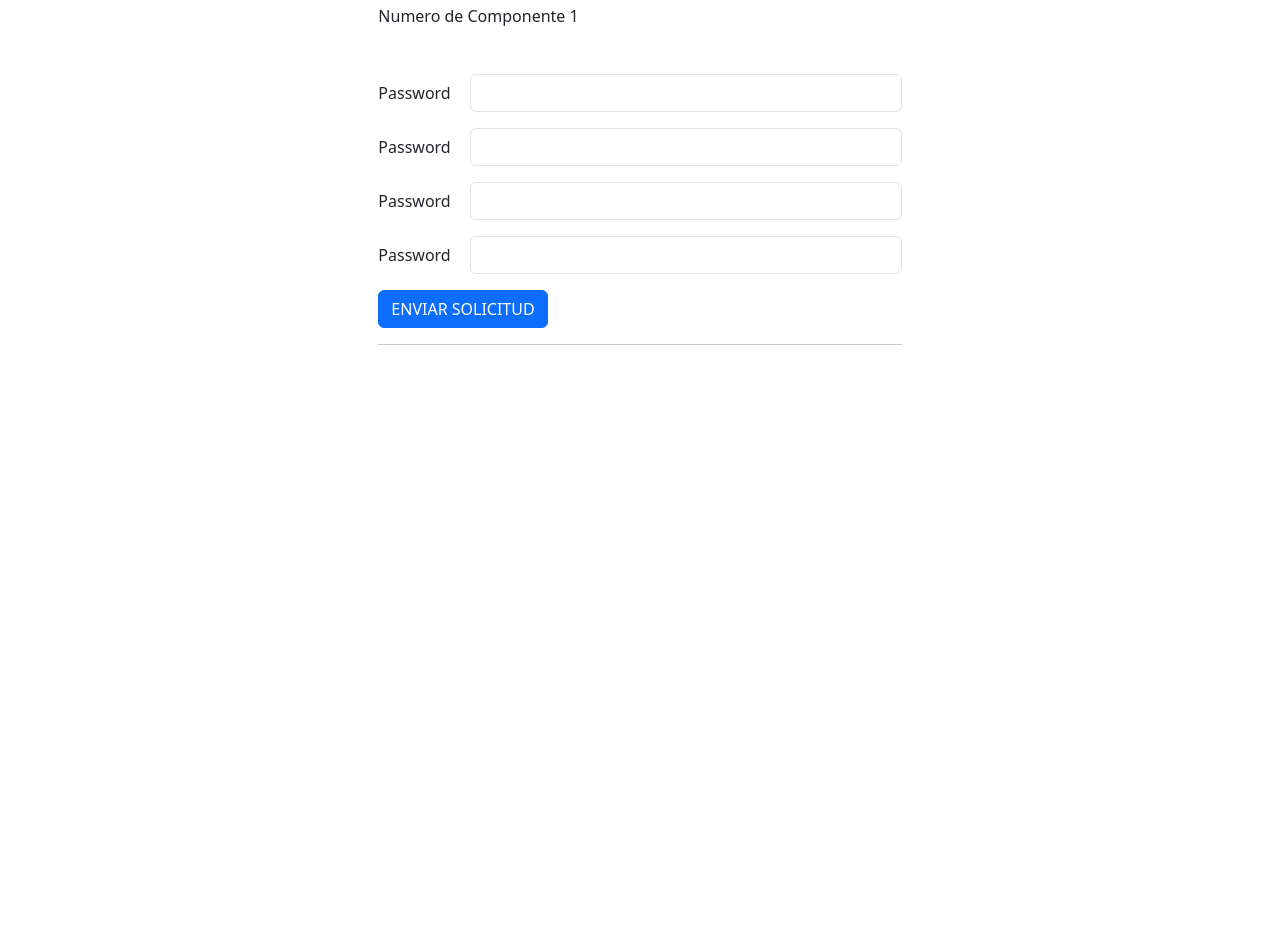
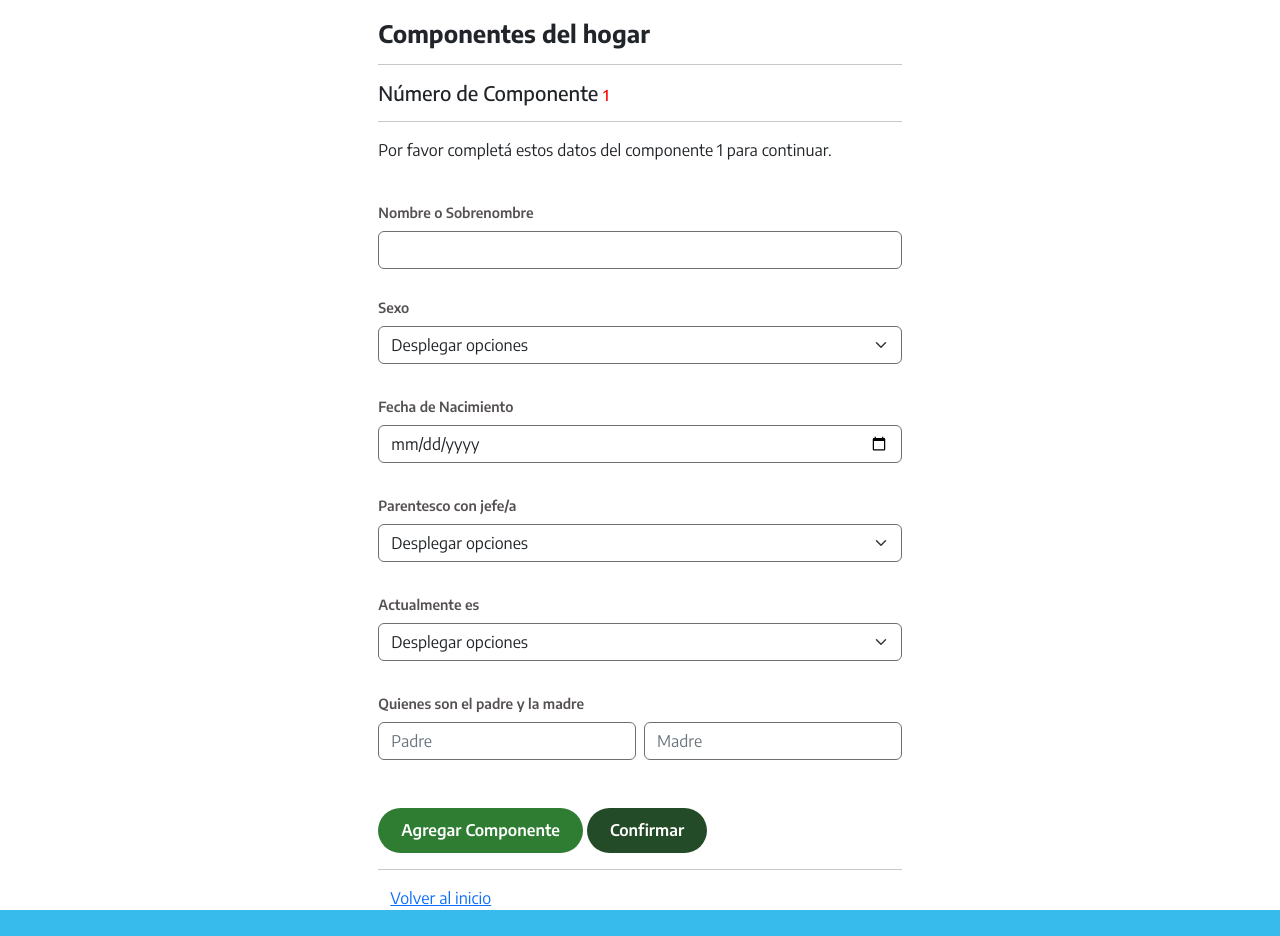
Before and after one commit to Nicolas-Mazziotti/fomentar-front, a website: page index.html in a window 1280 px wide. Shown: the part 103-1039 px from the top of the page. Before the commit the page ends 800 px from the top, so only its background shows below. Drawn offline with nearby package versions, Linux system fonts and the light colour scheme.

Commit message:
Agrego formulario y estilos

```diff
--- a/index.html
+++ b/index.html
@@ -5,85 +5,134 @@
     <meta http-equiv="X-UA-Compatible" content="IE=edge">
     <meta name="viewport" content="width=device-width, initial-scale=1.0">
     <title>Estadisticas Regionales - Login</title>
-    <link href="../Content/styles.css" rel="stylesheet" />
+    <!--CDN Bootstrap css-->
+    <link href="https://cdn.jsdelivr.net/npm/bootstrap@5.2.3/dist/css/bootstrap.min.css" rel="stylesheet" integrity="sha384-rbsA2VBKQhggwzxH7pPCaAqO46MgnOM80zW1RWuH61DGLwZJEdK2Kadq2F9CUG65" crossorigin="anonymous">
+    <link rel="stylesheet" href="./styles.css">
     <link type="text/css" rel="stylesheet" href="https://fonts.googleapis.com/css2?family=Encode+Sans:wght@100;200;300;400;500;600;700;800;900&amp;display=swap" media="all" />
-    <!--CDN Bootstrap css-->
-    <link href="https://cdn.jsdelivr.net/npm/bootstrap@5.3.0-alpha1/dist/css/bootstrap.min.css" rel="stylesheet" integrity="sha384-GLhlTQ8iRABdZLl6O3oVMWSktQOp6b7In1Zl3/Jr59b6EGGoI1aFkw7cmDA6j6gD" crossorigin="anonymous"/>
+
 </head>
 <body>
         <!--HEADER-->
-    <!-- <nav class="navbar navbar-expand-lg navbar-container">
+        <nav class="navbar navbar-expand-lg navbar-container">
             <div class="container-fluid">
             <a class="navbar-brand" href="../index.html">
             <img src="../imagenes/logoMinisterio.png" alt="Logo" width="220" height="70" class="d-inline-block align-text-top img-logo">
             </a>
 
             </div>
-    </nav> -->
+        </nav>
 
         <!--MAIN-->
 
-    <div class="container-fluid main-container-registracion mt-5 mb-3">
+        <div class="container-fluid main-container-registracion mt-4 mb-3">
           <div class="col-md-5 mx-auto">
-            <form id="form">
-                <h4>COMPONENTES DEL HOGAR</h4>
+              <form id="form-registracion">
+                  <h4>Componentes del hogar</h4>
                   <hr>
-                <h6 class="mb-5">Numero de Componente <span>1</span></h6>
-                <div class="mb-3 row">
-                    <label for="inputComponente" class="col-sm-2 col-form-label">Password</label>
-                    <div class="col-sm-10">
-                      <input type="password" class="form-control" id="inputPassword">
-                      <span class="visually-hidden" id="notificacion-email">Escribe un correo electronico válido</span>
+                  <h5>Número de Componente <span>1</span></h5>
+                  <hr>
+                  <p>Por favor completá estos datos del componente 1 para continuar.</p>
+                  <div class="mb-1">
+                      <label for="nombre" class="form-label">Nombre o Sobrenombre</label>
+                      <input type="text" class="form-control" name="nombre" id="input-nombre"required>
+                       <span class="visually-hidden" id="notificacion-nombre">Escribe un nombre valido solo letras</span>
                   </div>
+
+                  <div class="mb-2">
+                    <label for="provincia" class="form-label">Sexo</label>
+                    <select class="form-select form-control" aria-label="Default select example" name="provincia" id="input-provincia">
+                        <option selected>Desplegar opciones</option>
+                            <option value="1">Masculino</option>
+                            <option value="2">Femenino</option>
+                      </select>
+                      <span class="visually-hidden" id="notificacion-provincia">Elige una opcion válida</span>
                 </div>
-                <div class="mb-3 row">
-                    <label for="inputComponente" class="col-sm-2 col-form-label">Password</label>
-                    <div class="col-sm-10">
-                      <input type="password" class="form-control" id="inputPassword">
-                      <span class="visually-hidden" id="notificacion-email">Escribe un correo electronico válido</span>
-                    </div>
-                </div>
-                <div class="mb-3 row">
-                    <label for="inputComponente" class="col-sm-2 col-form-label">Password</label>
-                    <div class="col-sm-10">
-                      <input type="password" class="form-control" id="inputPassword">
-                      <span class="visually-hidden" id="notificacion-email">Escribe un correo electronico válido</span>
-                    </div>
-                </div>
-                <div class="mb-3 row">
-                    <label for="inputComponente" class="col-sm-2 col-form-label">Password</label>
-                    <div class="col-sm-10">
-                      <input type="password" class="form-control" id="inputPassword">
-                      <span class="visually-hidden" id="notificacion-email">Escribe un correo electronico válido</span>
-                    </div>
-                </div>
-                <!-- <div class="mb-3">
+
+                <div class="mb-2">
                     <label for="nacimiento" class="form-label">Fecha de Nacimiento</label>
-                    <input type="date" class="form-control" name="nacimiento" id="input-nacimiento">
+                    <input type="date" class="form-control" name="nacimiento" id="input-nacimiento" >
                     <span class="visually-hidden" id="notificacion-nacimiento">Escribe una fecha válida</span>
                 </div>
-                <div class="mb-3">
-                    <label for="organismo" class="form-label">Organismo</label>
-                    <input type="text" class="form-control" name="organismo" id="input-organismo">
+                <div class="mb-2">
+                    <label for="provincia" class="form-label">Parentesco con jefe/a</label>
+                    <select class="form-select form-control" aria-label="Default select example" name="provincia" id="input-provincia">
+                        <option selected>Desplegar opciones</option>
+                            <option value="1">Jefe/a</option>
+                            <option value="2">Cónyuge/pareja</option>
+                            <option value="2">Hijo/a</option>
+                            <option value="2">Hijastro/a</option>
+                            <option value="2">Yerno o nuera</option>
+                            <option value="2">Nieto/a</option>
+                            <option value="2">Padre/madre/suegro/a</option>
+                            <option value="2">Hermano/a</option>
+                            <option value="2">Cuñado/a</option>
+                            <option value="2">Sobrino/a</option>
+                            <option value="2">Abuelo/a</option>
+                            <option value="2">Otro/a familiar</option>
+                            <option value="2">Servicio doméstico y sus familiares</option>
+                            <option value="2">Otro/a no familiar</option>
+
+                      </select>
+                      <span class="visually-hidden" id="notificacion-provincia">Elige una opcion válida</span>
+                </div>
+                <div class="mb-2">
+                    <label for="provincia" class="form-label">Actualmente es</label>
+                    <select class="form-select form-control" aria-label="Default select example" name="provincia" id="input-provincia">
+                        <option selected>Desplegar opciones</option>
+                            <option value="1">Unido/a</option>
+                            <option value="2">Casado/a</option>
+                            <option value="2">Separado/a de unión</option>
+                            <option value="2">Viudo/a de unión</option>
+                            <option value="2">Separado/a de matrimonio</option>
+                            <option value="2">Viudo/a de matrimonio</option>
+                            <option value="2">Soltero/a, nunca casado/a ni unido/a</option>
+                      </select>
+                      <span class="visually-hidden" id="notificacion-provincia">Elige una opcion válida</span>
+                </div>
+
+                  <div class="mb-5">
+                      <label for="organismo" class="form-label">Quienes son el padre y la madre</label>
+                      <div class="d-flex gap-2">
+                        <input type="text" class="form-control" name="organismo" id="input-organismo" placeholder="Padre">
+                      <input type="text" class="form-control" name="" id="" placeholder="Madre">
+                      </div>
+
                       <span class="visually-hidden" id="notificacion-organismo">Escribe un organismo válido</span>
-                </div> -->
-                <button type="submit" class="m-auto btn-ingresar btn btn-primary">ENVIAR SOLICITUD</button>
-                <hr>
+                  </div>
+                  <div class="just">
+                    <button type="submit" class="m-auto btn-agregar">Agregar Componente</button>
+                    <button type="submit" class="m-auto btn-confirmar">Confirmar</button>
+                  </div>
+
+
                   <p class="text-success" id="registracion"></p>
           </div>
           </form>
       </div>
+      <div class="container-fluid">
+          <div class="col-md-5 mx-auto">
+              <hr>
+          </div>
+      </div>
+      <div class="container-fluid">
+          <div class="col-md-5 mx-auto d-flex row">
+              <a href="../index.html">Volver al inicio</a>
+          </div>
+      </div>
+
 
         <!--FOOTER-->
 
-    <!-- <div class="container-fluid footer-container">
+        <div class="container-fluid footer-container">
             <div class="row">
                 <div class="col-md-12">
-                <img src="../imagenes/imagen-footer.svg" alt="Logo" width="220" height="70" class="img-footer" />
+                    <img src="../imagenes/imagen-footer.svg" alt="Logo" width="220" height="70" class="img-footer"/>
                 </div>
             </div>
-    </div> -->
-    <script src="https://cdn.jsdelivr.net/npm/bootstrap@5.3.0-alpha1/dist/js/bootstrap.bundle.min.js" integrity="sha384-w76AqPfDkMBDXo30jS1Sgez6pr3x5MlQ1ZAGC+nuZB+EYdgRZgiwxhTBTkF7CXvN" crossorigin="anonymous"></script>
+        </div>
+
     <script src="script.js"></script>
+    <script src="https://cdn.jsdelivr.net/npm/@popperjs/core@2.11.6/dist/umd/popper.min.js" integrity="sha384-oBqDVmMz9ATKxIep9tiCxS/Z9fNfEXiDAYTujMAeBAsjFuCZSmKbSSUnQlmh/jp3" crossorigin="anonymous"></script>
+    <script src="https://cdn.jsdelivr.net/npm/bootstrap@5.2.3/dist/js/bootstrap.min.js" integrity="sha384-cuYeSxntonz0PPNlHhBs68uyIAVpIIOZZ5JqeqvYYIcEL727kskC66kF92t6Xl2V" crossorigin="anonymous"></script>
 </body>
 </html>
--- /dev/null
+++ b/styles.css
@@ -0,0 +1,147 @@
+*{
+    margin: 0;
+    padding: 0;
+    box-sizing: border-box;
+    font-family: 'Encode Sans',Arial, sans-serif;;
+}
+
+/* INDEX */
+/* Header */
+
+.navbar-container{
+    background-color: #37bbed;
+}
+
+.btn-inicio{
+    border: 3px solid rgba(0,0,0,0);
+    background-color: #fff;
+    border-radius: 30px;
+    font-size: 16px;
+    color: #0072bb;
+    text-decoration: none;
+    padding: 8px 15px;
+    font-weight: 600;
+
+}
+
+.btn-inicio:hover{
+    color: black;
+}
+
+/*Main*/
+
+.header-container{
+    height: calc(100vh - 236px)
+}
+
+.main-container h4 {
+    font-size: 1.5rem;
+    font-weight: 700;
+}
+
+/*Footer*/
+.footer-container{
+    background-color: #37bbed;
+    height: 150px;
+}
+
+.img-footer{
+    margin-top: 2rem;
+}
+
+
+/*LOGIN*/
+/* HEADER */
+
+.main-container .form-control{
+    border-color:none;
+}
+
+.main-container .form-label{
+    color: #707070;
+    font-weight: 600;
+    font-size: 14px;
+    margin-top: 1.5rem;
+
+}
+
+.btn-agregar{
+    border: 3px solid rgba(0,0,0,0);
+    font-size: 16px;
+    font-weight: 600;
+    margin-bottom: 10px;
+    padding: 8px 20px;
+    text-transform: inherit;
+    vertical-align: top;
+    white-space: normal;
+    word-break: initial;
+    text-decoration: none;
+    letter-spacing: inherit;
+    border-radius: 30px;
+    line-height: 1.42857143;
+    background-color:  #2e7d33;
+    color: #fff;
+}
+
+.btn-agregar:hover{
+    background-color: #306634;
+}
+
+.btn-confirmar{
+    border: 3px solid rgba(0,0,0,0);
+    font-size: 16px;
+    font-weight: 600;
+    margin-bottom: 10px;
+    padding: 8px 20px;
+    text-transform: inherit;
+    vertical-align: top;
+    white-space: normal;
+    word-break: initial;
+    text-decoration: none;
+    letter-spacing: inherit;
+    border-radius: 30px;
+    line-height: 1.42857143;
+    background-color:  #244b27;
+    color: #fff;
+}
+
+.btn-confirmar:hover{
+    background-color:  #2e7d33;
+}
+
+
+/*REGISTRACION*/
+
+
+
+.main-container-registracion h4{
+        font-size: 1.5rem;
+        font-weight: 700;
+}
+
+.main-container-registracion .form-label{
+    color: #7c7b7b;
+    font-weight: 600;
+    font-size: 14px;
+    margin-top: 1.5rem;
+}
+
+.main-container-registracion .form-control {
+    border-color:rgb(112, 110, 110) ;
+}
+
+.main-container-registracion textarea {
+    resize: none;
+}
+
+#form-registracion label {
+    color: rgb(87, 82, 82);
+}
+
+
+/*Clases para los input en validación*/
+
+.main-container-registracion span{
+    font-size: 15px;
+    color: red;
+}
```
Lines whose indentation alone changed are shown as unchanged.
